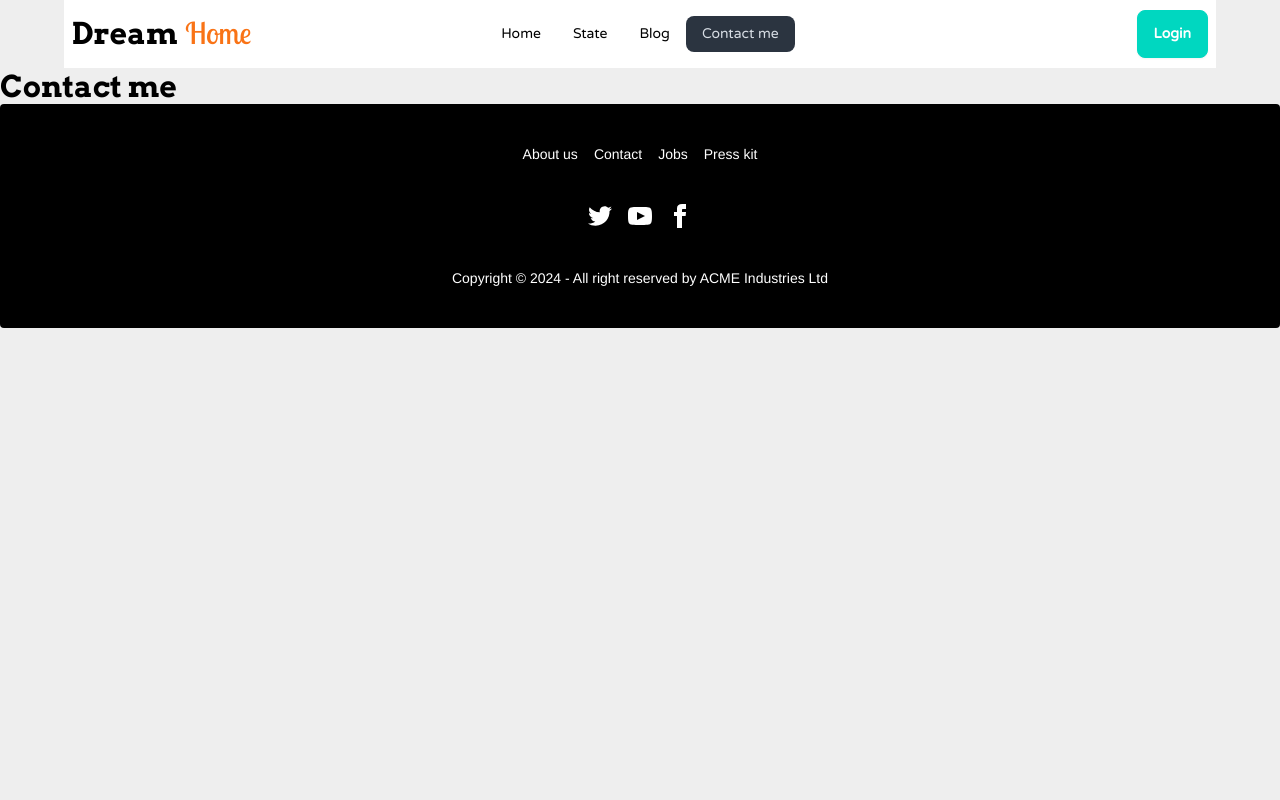
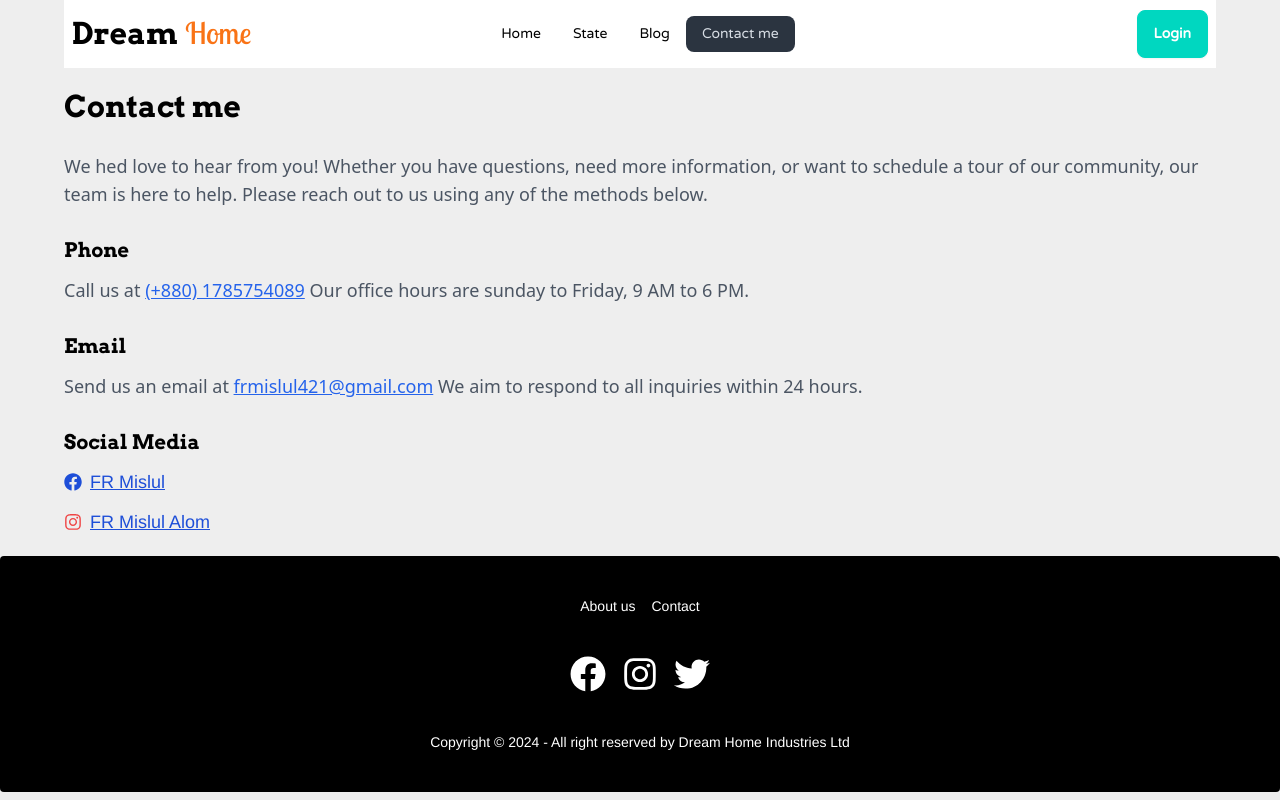
Before and after one commit to FR-Mislul/A-9-Residential-Website, a React (Vite) app: page /contactMe in a window 1280 px wide. Built offline with nearby package versions, Linux system fonts and the light colour scheme; no server answers.

Commit message:
footer part complited

```diff
--- a/src/Pages/Contact/Contact.jsx
+++ b/src/Pages/Contact/Contact.jsx
@@ -1,8 +1,29 @@
+import { FaFacebook, FaInstagram } from "react-icons/fa";
 
 const Contact = () => {
     return (
-        <div>
+        <div className="max-w-6xl mx-auto my-5 space-y-3 md:space-y-5 lg:space-y-7">
             <h1 className="text-2xl lg:text-3xl font-arvo font-bold">Contact me</h1>
+            <p className="font-sans font-medium text-base lg:text-lg text-gray-600">We hed love to hear from you! Whether you have questions, need more information, or want to schedule a tour of our community, our team is here to help. Please reach out to us using any of the methods below.</p>
+            <div className="space-y-1 md:space-y-2 lg:space-y-3">
+                <h1 className="text-lg lg:text-xl font-arvo font-bold">Phone</h1>
+                <p className="font-sans font-medium text-base lg:text-lg text-gray-600">Call us at <span className="text-blue-600 underline">(+880) 1785754089</span> Our office hours are sunday to Friday, 9 AM to 6 PM.</p>
+            </div>
+            <div className="space-y-1 md:space-y-2 lg:space-y-3">
+                <h1 className="text-lg lg:text-xl font-arvo font-bold">Email</h1>
+                <p className="font-sans font-medium text-base lg:text-lg text-gray-600">Send us an email at <span className="text-blue-600 underline cursor-pointer">frmislul421@gmail.com</span> We aim to respond to all inquiries within 24 hours.</p>
+            </div>
+            <div className="space-y-1 md:space-y-2 lg:space-y-3">
+            <h1 className="text-lg lg:text-xl font-arvo font-bold">Social Media</h1>
+                <div className="flex items-center space-x-2 text-lg">
+                    <FaFacebook className="text-blue-700"></FaFacebook>
+                    <a className="text-blue-700 underline" href="https://www.facebook.com/profile.php?id=100077465942827">FR Mislul</a>
+                </div>
+                <div className="flex items-center space-x-2 text-lg">
+                    <FaInstagram className="text-red-500"></FaInstagram>
+                    <a className="text-blue-700 underline" href="https://www.instagram.com/frmislulalom/?igsh=MWEwa2JpMTY2c3h2NA%3D%3D">FR Mislul Alom</a>
+                </div>
+            </div>
         </div>
     );
 };
--- a/src/Shared/Footer/Footer.jsx
+++ b/src/Shared/Footer/Footer.jsx
@@ -1,22 +1,22 @@
+import { NavLink } from "react-router-dom";
+import { FaFacebook, FaInstagram, FaTwitter } from "react-icons/fa";
 
 const Footer = () => {
     return (
         <footer className="footer footer-center p-10 bg-black text-base-content rounded">
             <nav className="grid grid-flow-col gap-4 text-white">
-                <a className="link link-hover">About us</a>
-                <a className="link link-hover">Contact</a>
-                <a className="link link-hover">Jobs</a>
-                <a className="link link-hover">Press kit</a>
+                <NavLink to='/blog'><a className="link link-hover">About us</a></NavLink>
+                <NavLink to='/contactMe'><a className="link link-hover">Contact</a></NavLink>
             </nav>
             <nav>
-                <div className="grid grid-flow-col gap-4 text-white">
-                    <a><svg xmlns="http://www.w3.org/2000/svg" width="24" height="24" viewBox="0 0 24 24" className="fill-current text-white"><path d="M24 4.557c-.883.392-1.832.656-2.828.775 1.017-.609 1.798-1.574 2.165-2.724-.951.564-2.005.974-3.127 1.195-.897-.957-2.178-1.555-3.594-1.555-3.179 0-5.515 2.966-4.797 6.045-4.091-.205-7.719-2.165-10.148-5.144-1.29 2.213-.669 5.108 1.523 6.574-.806-.026-1.566-.247-2.229-.616-.054 2.281 1.581 4.415 3.949 4.89-.693.188-1.452.232-2.224.084.626 1.956 2.444 3.379 4.6 3.419-2.07 1.623-4.678 2.348-7.29 2.04 2.179 1.397 4.768 2.212 7.548 2.212 9.142 0 14.307-7.721 13.995-14.646.962-.695 1.797-1.562 2.457-2.549z"></path></svg></a>
-                    <a><svg xmlns="http://www.w3.org/2000/svg" width="24" height="24" viewBox="0 0 24 24" className="fill-current text-white"><path d="M19.615 3.184c-3.604-.246-11.631-.245-15.23 0-3.897.266-4.356 2.62-4.385 8.816.029 6.185.484 8.549 4.385 8.816 3.6.245 11.626.246 15.23 0 3.897-.266 4.356-2.62 4.385-8.816-.029-6.185-.484-8.549-4.385-8.816zm-10.615 12.816v-8l8 3.993-8 4.007z"></path></svg></a>
-                    <a><svg xmlns="http://www.w3.org/2000/svg" width="24" height="24" viewBox="0 0 24 24" className="fill-current text-white"><path d="M9 8h-3v4h3v12h5v-12h3.642l.358-4h-4v-1.667c0-.955.192-1.333 1.115-1.333h2.885v-5h-3.808c-3.596 0-5.192 1.583-5.192 4.615v3.385z"></path></svg></a>
+                <div className="grid grid-flow-col gap-4 text-white text-4xl">
+                    <a href="https://www.facebook.com/profile.php?id=100077465942827"><FaFacebook></FaFacebook></a>
+                    <a href="https://www.instagram.com/frmislulalom/?igsh=MWEwa2JpMTY2c3h2NA%3D%3D"><FaInstagram></FaInstagram></a>
+                    <a href=""><FaTwitter></FaTwitter></a>
                 </div>
             </nav>
             <aside>
-                <p className="text-white">Copyright © 2024 - All right reserved by ACME Industries Ltd</p>
+                <p className="text-white">Copyright © 2024 - All right reserved by Dream Home Industries Ltd</p>
             </aside>
         </footer>
     );
```
